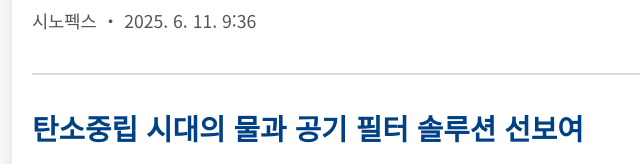
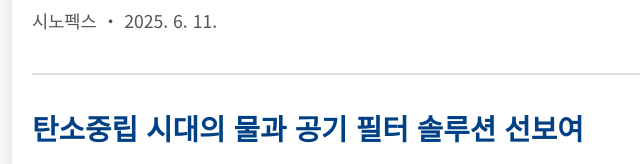
Before and after one commit to goodlight1234/news12, a plain HTML site: page index.html in a window 1280 px wide. Shown: the part 191-355 px from the top of the page, 158-798 px from the left. Drawn offline with Linux system fonts and the light colour scheme.

Commit message:
Update index.html

```diff
--- a/index.html
+++ b/index.html
@@ -183,7 +183,7 @@
 <div class="container">
     <div class="header">
         <h1>시노펙스, ENVEX 2025(환경·탄소중립 기술 전시회) 참가!</h1>
-        <p class="meta-info">시노펙스 ・ 2025. 6. 11. 9:36</p>
+        <p class="meta-info">시노펙스 ・ 2025. 6. 11.</p>
     </div>
 
     <div class="content">
```
